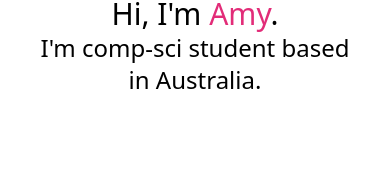
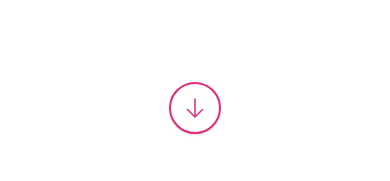
Before and after one commit to amydevs/amydevs.github.io, a Next.js app: page / in a window 390 px wide. Shown: the part 663-844 px from the top of the page. Built offline with nearby package versions, Linux system fonts and the light colour scheme.

Commit message:
added base action

```diff
--- a/src/pages/index.tsx
+++ b/src/pages/index.tsx
@@ -1,12 +1,12 @@
 import IconButton from "components/IconButton";
 import type { NextPage } from "next";
-import Head from "next/head";
 import Image from "next/image";
 import SocialLinks from 'cfg/social'
+import { ArrowDownIcon } from "@heroicons/react/24/solid";
 
 const Home: NextPage = () => {
     return (
-        <div className="min-h-screen flex flex-col px-8 lg:px-32 space-y-6">
+        <div className="min-h-screen flex flex-col px-8 pb-8 lg:px-32 space-y-6">
             <div className="flex-1 flex flex-col justify-around items-center text-center gap-2 pt-16 sm:min-h-fit min-h-screen">
                 <div className="pfp">
                     <Image width="460" height="460" layout='intrinsic' alt="PFP" src={`https://github.com/${process.env.GH_USERNAME}.png`} />
@@ -15,6 +15,9 @@ const Home: NextPage = () => {
                     <span className="text-3xl">Hi, I&apos;m <span className="text-primary">Amy</span>.</span> <br />
                     <span className="text-2xl">I&apos;m comp-sci student based in Australia.</span><br />
                 </div>
+                <button className="baseAction p-3 rounded-full sm:hidden">
+                    <ArrowDownIcon height="24px" />
+                </button>
             </div>
             <div className="flex flex-wrap items-center justify-center gap-3">
                 {
--- a/src/styles/globals.css
+++ b/src/styles/globals.css
@@ -20,15 +20,17 @@
         @apply text-lg
     }
 
-    .action {
+    .baseAction {
         @apply flex text-lg w-fit whitespace-nowrap items-center
-            px-3 pr-4 gap-1 rounded-lg
+            px-3 gap-1 rounded-lg
             text-primary hover:text-white hover:bg-primary
             border-2 border-primary
             active:translate-y-0.5
             shadow hover:shadow-2xl active:shadow-inner
             transition-all
-
+    }
+    .action {
+        @apply baseAction pr-4
     }
 
     .pfp > span {
```
